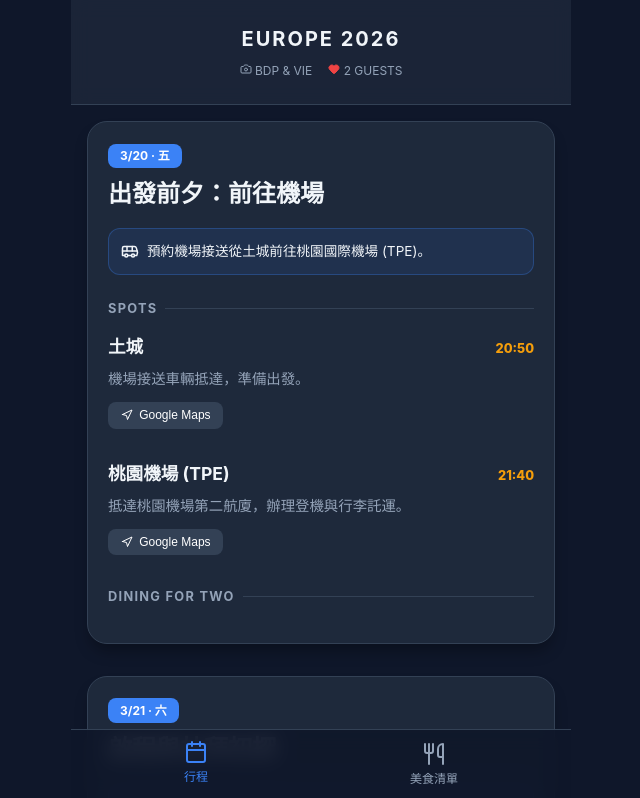
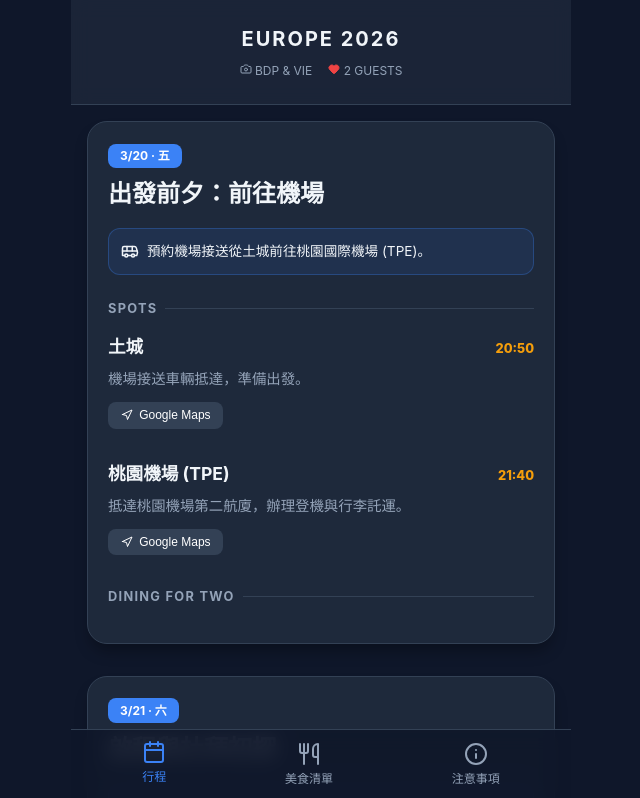
Before and after one commit to bbfishes/europe-trip-companion, a React (Vite) app: page / in a window 1280 px wide. Shown: the top 798 px of the page, without its empty margins (319-959 px from the left). Built offline with nearby package versions, Linux system fonts and the light colour scheme.

Commit message:
Add travel notes page with Dubai, Budapest, and Vienna tips

```diff
--- a/src/App.jsx
+++ b/src/App.jsx
@@ -20,6 +20,33 @@ function App() {
     const url = `https://www.google.com/maps/search/?api=1&query=${lat},${lng}`;
     window.open(url, '_blank');
   };
+
+  const travelNotes = [
+    {
+      city: '杜拜 (Dubai)',
+      currency: '阿聯酋迪拉姆 (AED)',
+      weather: '3月氣溫約 20-30°C，晴朗乾燥。早晚溫差稍大。',
+      transport: '建議使用地鐵 (Metro) 或計程車/Careem/Uber。需購買 Nol Card。',
+      plug: '230V / 50Hz / 插頭為 G 型 (英標三平頭)。',
+      notes: '進入購物中心或餐廳建議帶薄外套（冷氣極強）。遵守當地服裝規定（肩膀、膝蓋）。'
+    },
+    {
+      city: '布達佩斯 (Budapest)',
+      currency: '匈牙利福林 (HUF) / 歐元亦通但匯率較差',
+      weather: '3月氣溫約 5-15°C，春意漸濃，偶有陣雨。建議洋蔥式穿法。',
+      transport: '地鐵 M1, M2, M3 交會於 Deák Ferenc tér。電車與地鐵皆可買單程票或日票。',
+      plug: '230V / 50Hz / 插頭為 C 型 & F 型 (歐標雙圓頭)。',
+      notes: '推薦去賽切尼溫泉，Deák Ferenc tér 附近生活機能極佳。記得攜帶泳衣。'
+    },
+    {
+      city: '維也納 (Vienna)',
+      currency: '歐元 (EUR)',
+      weather: '3月氣溫約 4-13°C。天氣多變，建議帶雨具與防風外套。',
+      transport: '大眾運輸發達 (U-Bahn, S-Bahn, 電車)。可購買維也納卡 (Vienna City Card)。',
+      plug: '230V / 50Hz / 插頭為 C 型 & F 型 (歐標雙圓頭)。',
+      notes: '週日大多數商店不營業。參觀美泉宮或藝術史博物館建議提前預約。水龍頭水可直接飲用。'
+    }
+  ];
 
   return (
     <div className="app">
@@ -94,6 +121,28 @@ function App() {
             ))}
           </div>
         )}
+
+        {activeTab === 'notes' && (
+          <div className="tab-notes">
+            <h2 style={{ marginBottom: '1.5rem' }}>旅遊注意事項</h2>
+            {travelNotes.map((note, idx) => (
+              <div key={idx} className="card" style={{ marginBottom: '1.5rem' }}>
+                <div className="card-content">
+                  <h3 style={{ color: '#60a5fa', marginBottom: '1rem' }}>{note.city}</h3>
+                  <div style={{ fontSize: '0.9rem', color: '#cbd5e1', lineHeight: '1.8' }}>
+                    <div><strong>💰 貨幣：</strong> {note.currency}</div>
+                    <div><strong>☁️ 氣候：</strong> {note.weather}</div>
+                    <div><strong>🚌 交通：</strong> {note.transport}</div>
+                    <div><strong>🔌 電器插頭：</strong> {note.plug}</div>
+                    <div style={{ marginTop: '0.5rem', padding: '0.75rem', background: '#1e293b', borderRadius: '8px', borderLeft: '4px solid #60a5fa' }}>
+                      <strong>📝 注意：</strong> {note.notes}
+                    </div>
+                  </div>
+                </div>
+              </div>
+            ))}
+          </div>
+        )}
       </main>
 
       <nav className="nav-bar">
@@ -105,6 +154,10 @@ function App() {
           <Utensils size={24} />
           <span>美食清單</span>
         </div>
+        <div className={`nav-item ${activeTab === 'notes' ? 'active' : ''}`} onClick={() => setActiveTab('notes')}>
+          <Info size={24} />
+          <span>注意事項</span>
+        </div>
       </nav>
     </div>
   );
```
